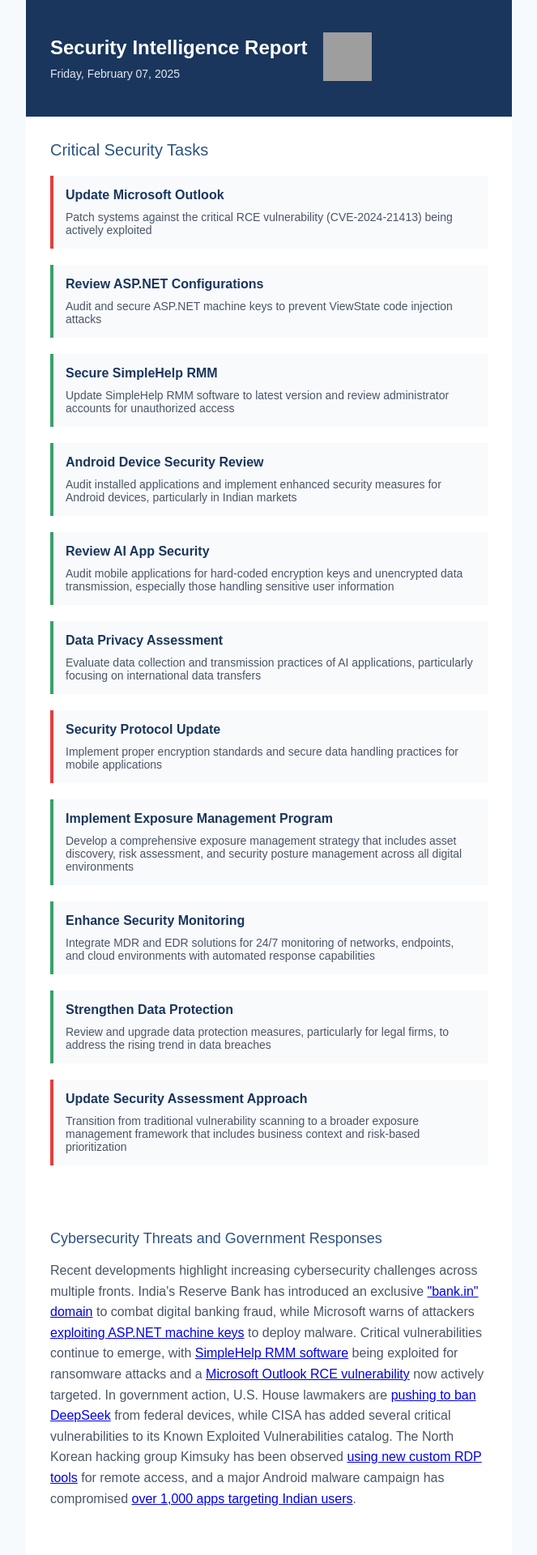
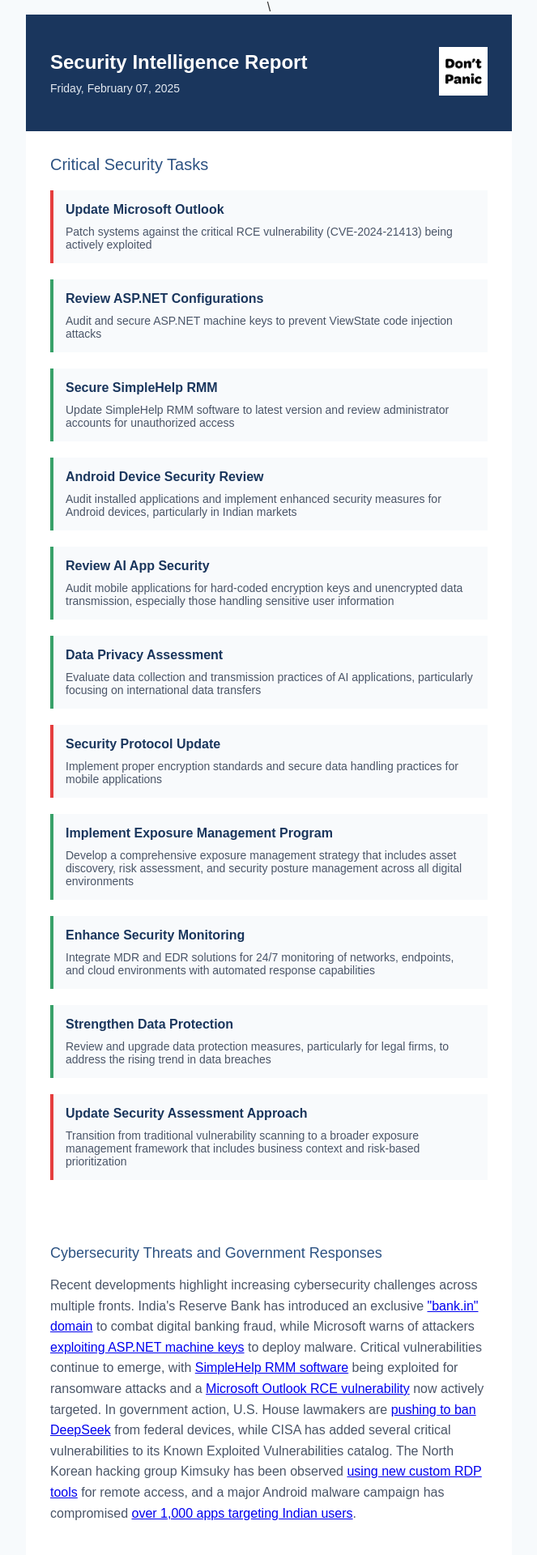
Before and after one commit to ISO-Serious/serious-threat-intelligence, a Flask app: page /email2 in a window 1280 px wide. Shown: the top 1920 px of the page at 81% size, without its empty margins (308-971 px from the left). Run offline with Flask 3, Linux system fonts and the light colour scheme; data comes from the database, SQL or seed files in the repository; grey boxes are pictures that could not be loaded.

Commit message:
Updated readme and fixed email formatted html template logo

```diff
--- a/app/templates/email2/email.html
+++ b/app/templates/email2/email.html
@@ -39,25 +39,18 @@
           <td class="header">
             <table width="100%" cellpadding="0" cellspacing="0">
               <tr>
-                <td class="header-content">
-                  <table cellpadding="0" cellspacing="0">
-                    <tr>
-                      <td>
-                        <div class="title">Security Intelligence Report</div>
-                        <div class="date">{{ date }}</div>
-                      </td>
-                      <td align="right" style="padding-left: 20px;">
-                        <img src="{{ logo_url|default('/path/to/default-logo.png') }}" alt="Logo" class="logo">
-                      </td>
-                    </tr>
-                  </table>
+                <td style="width: 70%">
+                  <div class="title">Security Intelligence Report</div>
+                  <div class="date">{{ date }}</div>
+                </td>
+                <td style="width: 30%; text-align: right;">
+                  <img src="{{ url_for('static', filename='images/dontpanic.png') }}" alt="Logo" class="logo">
                 </td>
               </tr>
             </table>
           </td>
         </tr>
-
-        <!-- Critical Tasks -->
+\        <!-- Critical Tasks -->
         <tr>
           <td class="task-section">
             <div class="task-title">Critical Security Tasks</div>
```
Also changed, not shown: README.md.
